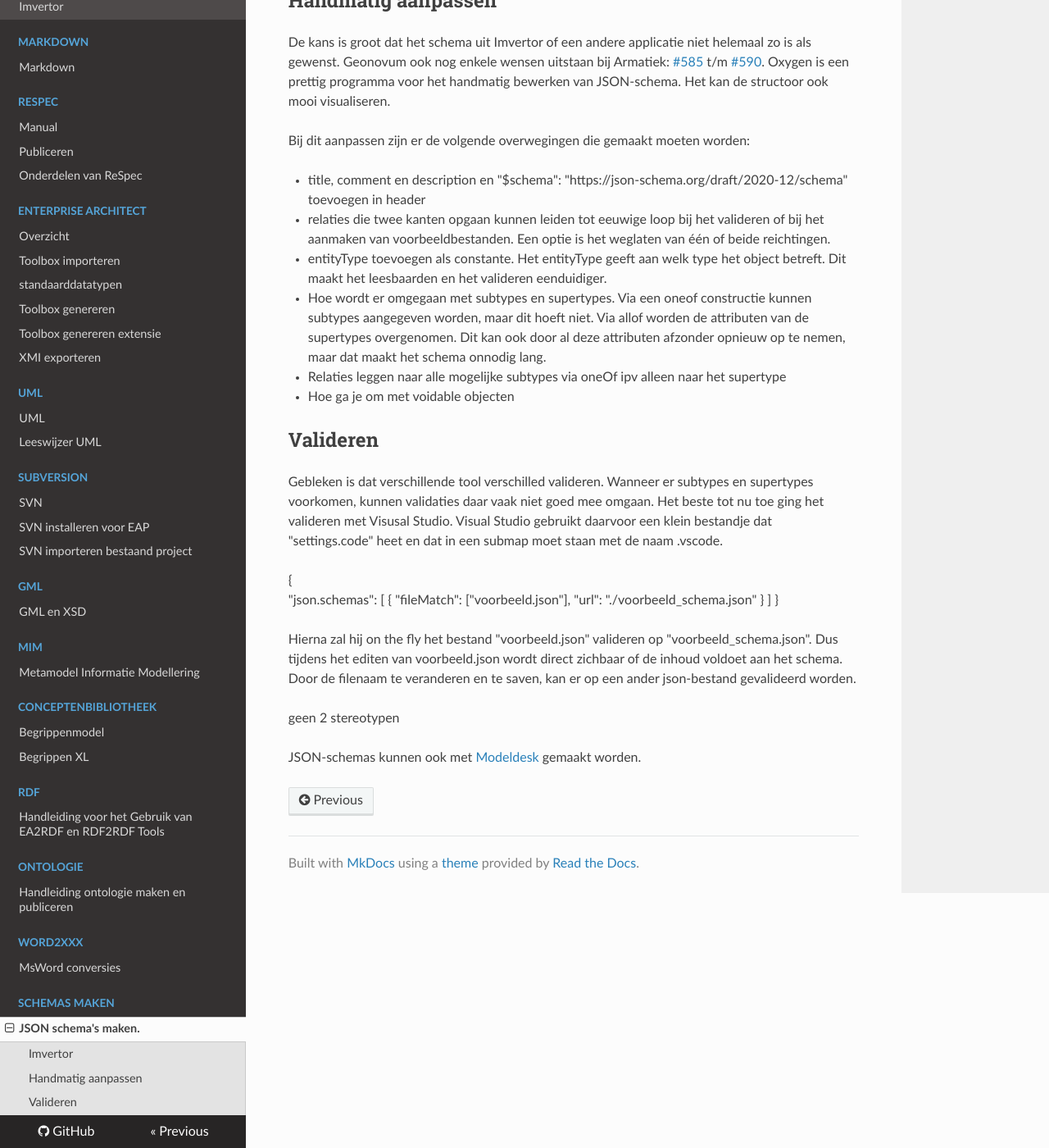
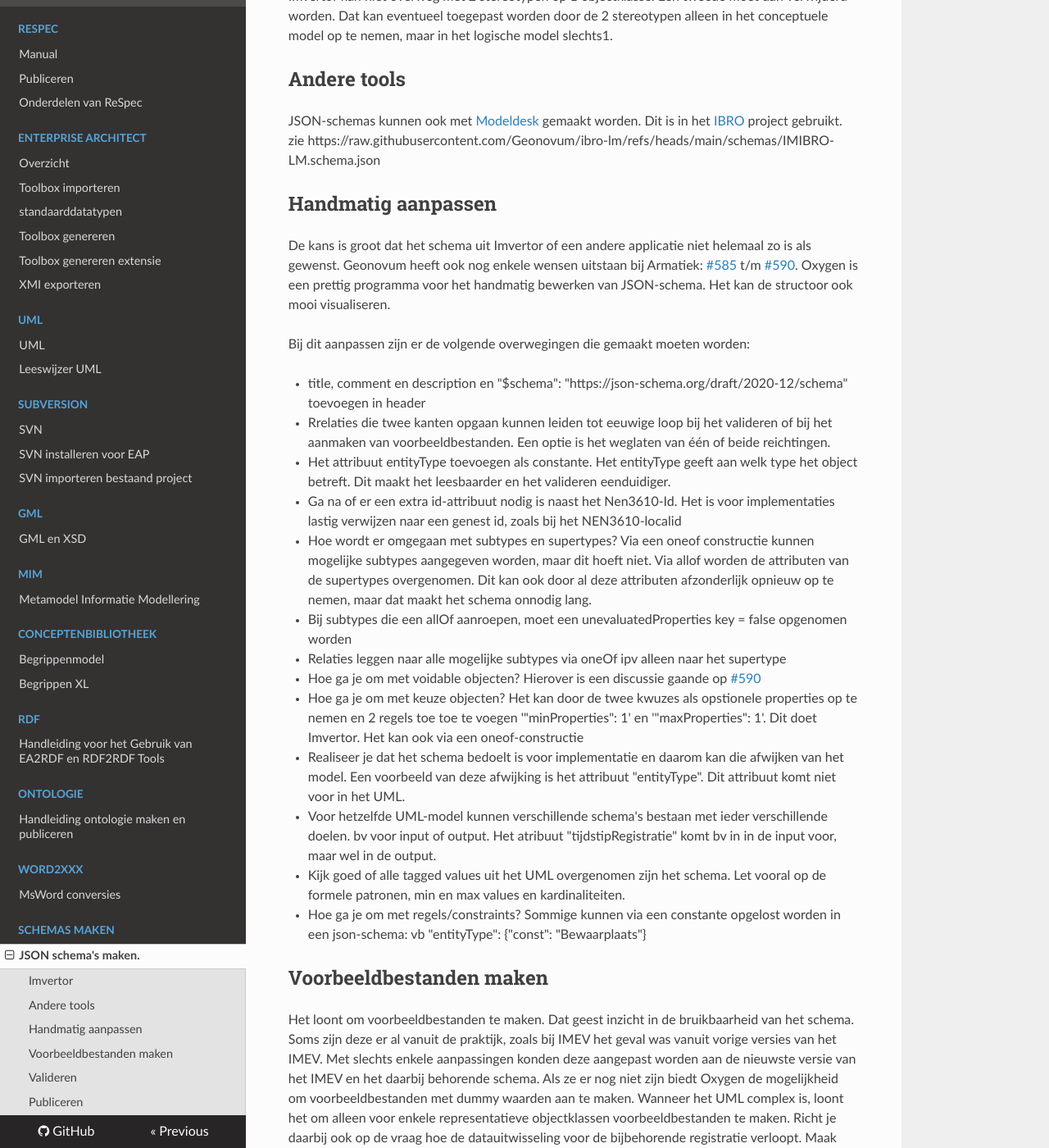
Before and after one commit to Geonovum/handleiding-tooling, an MkDocs documentation site: the page built from docs/schemas/JSON.md, in a window 1280 px wide and 1400 px high, scrolled down 688 px. Shown: the whole window at 82% size. Built offline with MkDocs 1.6.1, drawn with Linux system fonts in a browser that asks for light colours; nearby versions of some CDN libraries; some of the changed text lies outside the part shown.

Commit message:
eerste concept
eerste concept op 26-1-2026

````diff
--- a/docs/schemas/JSON.md
+++ b/docs/schemas/JSON.md
@@ -17,23 +17,46 @@ Er zijn daarbij 3 varianten:
 Geojson is de beste keuze wanneer het schema bedoeld is voor GIS-bestanden in GEO-json-formaat. Het nadeel is wel dat de structuur gecompliceerder is dan voor plainjson.
 Jsonfg is vergelijkbaar met geojson, maar heeft meer mogelijkheden voor 3D en tijd. Ook staat deze bijzonderde datatypes zoals een cirkel toe.
 
-Er zijn ook organisatie specifieke instellingen die in een organisatiespecifike configuratiefile verwerkt zijn.
+Er zijn ook organisatie specifieke instellingen die in een organisatiespecifieke configuratiefile verwerkt zijn.
 Als deze ook aangepast moeten worden, moet dat in overleg met de Geonovum coordinator voor Imvertor.
+
+Imvertor kan niet overweg met 2 stereotypen op 1 objectklasse. Een tweede moet dan verwijderd worden. Dat kan eventueel toegepast worden door de 2 stereotypen alleen in het conceptuele model op te nemen, maar in het logische model slechts1.
+
+## Andere tools
+
+JSON-schemas kunnen ook met [Modeldesk](https://modeldesk.io/) gemaakt worden.
+Dit is in het [IBRO](https://github.com/Geonovum/ibro-lm) project gebruikt. zie https://raw.githubusercontent.com/Geonovum/ibro-lm/refs/heads/main/schemas/IMIBRO-LM.schema.json
 
 ## Handmatig aanpassen
 
 De kans is groot dat het schema uit Imvertor of een andere applicatie niet helemaal zo is als gewenst.
-Geonovum ook nog enkele wensen uitstaan bij Armatiek: [#585](https://github.com/Imvertor/Imvertor-Maven/issues/585) t/m [#590](https://github.com/Imvertor/Imvertor-Maven/issues/590).
+Geonovum heeft ook nog enkele wensen uitstaan bij Armatiek: [#585](https://github.com/Imvertor/Imvertor-Maven/issues/585) t/m [#590](https://github.com/Imvertor/Imvertor-Maven/issues/590).
 Oxygen is een prettig programma voor het handmatig bewerken van JSON-schema. Het kan de structoor ook mooi visualiseren.
 
 Bij dit aanpassen zijn er de volgende overwegingen die gemaakt moeten worden:
 
 - title, comment en description en "$schema": "https://json-schema.org/draft/2020-12/schema" toevoegen in header
-- relaties die twee kanten opgaan kunnen leiden tot eeuwige loop bij het valideren of bij het aanmaken van voorbeeldbestanden. Een optie is het weglaten van één of beide reichtingen.
-- entityType toevoegen als constante. Het entityType geeft aan welk type het object betreft. Dit maakt het leesbaarden en het valideren eenduidiger.
-- Hoe wordt er omgegaan met subtypes en supertypes. Via een oneof constructie kunnen subtypes aangegeven worden, maar dit hoeft niet. Via allof worden de attributen van de supertypes overgenomen. Dit kan ook door al deze attributen afzonder opnieuw op te nemen, maar dat maakt het schema onnodig lang.
+- Rrelaties die twee kanten opgaan kunnen leiden tot eeuwige loop bij het valideren of bij het aanmaken van voorbeeldbestanden. Een optie is het weglaten van één of beide reichtingen.
+- Het attribuut entityType toevoegen als constante. Het entityType geeft aan welk type het object betreft. Dit maakt het leesbaarder en het valideren eenduidiger.
+- Ga na of er een extra id-attribuut nodig is naast het Nen3610-Id. Het is voor implementaties lastig verwijzen naar een genest id, zoals bij het NEN3610-localid
+- Hoe wordt er omgegaan met subtypes en supertypes? Via een oneof constructie kunnen mogelijke subtypes aangegeven worden, maar dit hoeft niet. Via allof worden de attributen van de supertypes overgenomen. Dit kan ook door al deze attributen afzonderlijk opnieuw op te nemen, maar dat maakt het schema onnodig lang.
+- Bij subtypes die een allOf aanroepen, moet een unevaluatedProperties key = false opgenomen worden
 - Relaties leggen naar alle mogelijke subtypes via oneOf ipv alleen naar het supertype
-- Hoe ga je om met voidable objecten
+- Hoe ga je om met voidable objecten? Hierover is een discussie gaande op [#590](https://github.com/Imvertor/Imvertor-Maven/issues/590)
+- Hoe ga je om met keuze objecten? Het kan door de twee kwuzes als opstionele properties op te nemen en 2 regels toe toe te voegen '"minProperties": 1' en '"maxProperties": 1'. Dit doet Imvertor. Het kan ook via een oneof-constructie
+- Realiseer je dat het schema bedoelt is voor implementatie en daarom kan die afwijken van het model. Een voorbeeld van deze afwijking is het attribuut "entityType". Dit attribuut komt niet voor in het UML.
+- Voor hetzelfde UML-model kunnen verschillende schema's bestaan met ieder verschillende doelen. bv voor input of output. Het atribuut "tijdstipRegistratie" komt bv in in de input voor, maar wel in de output.
+- Kijk goed of alle tagged values uit het UML overgenomen zijn het schema. Let vooral op de formele patronen, min en max values en kardinaliteiten.
+- Hoe ga je om met regels/constraints? Sommige kunnen via een constante opgelost worden in een json-schema: vb "entityType": {"const": "Bewaarplaats"}
+
+## Voorbeeldbestanden maken
+
+Het loont om voorbeeldbestanden te maken. Dat geest inzicht in de bruikbaarheid van het schema.
+Soms zijn deze er al vanuit de praktijk, zoals bij IMEV het geval was vanuit vorige versies van het IMEV. Met slechts enkele aanpassingen konden deze aangepast worden aan de nieuwste versie van het IMEV en het daarbij behorende schema.
+Als ze er nog niet zijn biedt Oxygen de mogelijkheid om voorbeeldbestanden met dummy waarden aan te maken.
+Wanneer het UML complex is, loont het om alleen voor enkele representatieve objectklassen voorbeeldbestanden te maken.
+Richt je daarbij ook op de vraag hoe de datauitwisseling voor de bijbehorende registratie verloopt. Maak onderscheid tussen input en output.
+
 
 ## Valideren
 
@@ -41,6 +64,7 @@ Gebleken is dat verschillende tool verschilled valideren. Wanneer er subtypes en
 Het beste tot nu toe ging het valideren met Visusal Studio.
 Visual Studio gebruikt daarvoor een klein bestandje dat "settings.code" heet en dat in een submap moet staan met de naam .vscode.
 
+```
 {
     "json.schemas": [
         {
@@ -49,12 +73,14 @@ Visual Studio gebruikt daarvoor een klein bestandje dat "settings.code" heet en
         }
       ]
 }
+```
 
 Hierna zal hij on the fly het bestand "voorbeeld.json" valideren op "voorbeeld_schema.json". Dus tijdens het editen van voorbeeld.json wordt direct zichbaar of de inhoud voldoet aan het schema.
 Door de filenaam te veranderen en te saven, kan er op een ander json-bestand gevalideerd worden.
 
+## Publiceren
 
-geen 2 stereotypen
-
-
-JSON-schemas kunnen ook met [Modeldesk](https://modeldesk.io/) gemaakt worden.
+Json-schemas worden gepubliceerd in https://register.geostandaarden.nl/jsonschema/
+Als je github-repository goed geconfigureerd is, kan dit automatisch door een een map "jsonschema" aan te maken in je github-repository.
+Plaats daarin de schemas in mappen die corresponderen met de versies van je schemas die je wilt publiceren. vb https://github.com/Geonovum/imev/tree/main/jsonschema
+Maak daarna via de releases pagina een nieuwe release aan. vb https://github.com/Geonovum/imev/releases en dan wordt het gepubliceerd in een submap met de juiste repository-naam. vb: https://register.geostandaarden.nl/jsonschema/imev/
````
Also changed, not shown: other parts of docs/schemas/JSON.md (+1 -1 lines).
